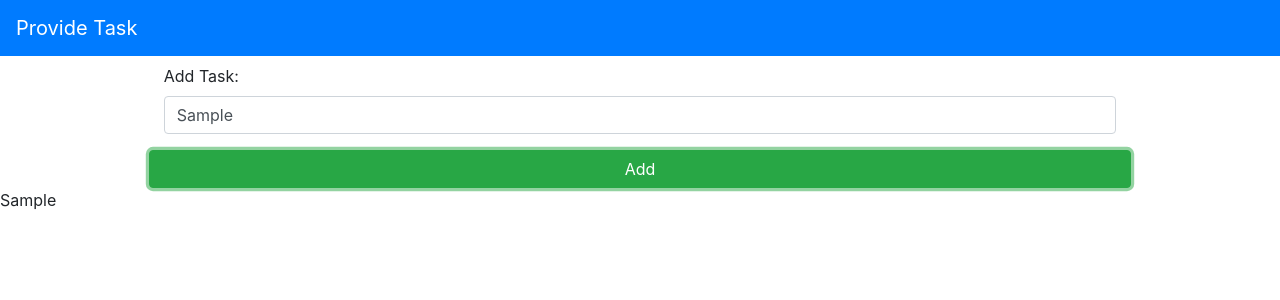
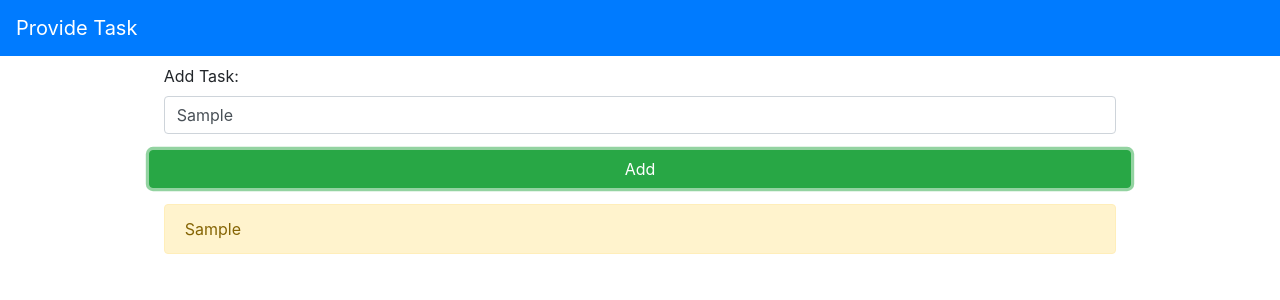
Before and after one commit to juanfoncuberta/providetask, a Vue app: page / in a window 1280 px wide. Both pictures are taken after typing "Sample" into the empty fields and a click on the button "Add". Shown: the top 300 px of the page. Built offline with nearby package versions, Linux system fonts and the light colour scheme.

Commit message:
Creating task alert

```diff
--- a/src/components/TaskList.vue
+++ b/src/components/TaskList.vue
@@ -1,9 +1,11 @@
 <template>
-   <div class="row">
+   <div class="row d mt-3 d-flex justify-content-center">
       <div
-        class="col-12"
+        class="col-9"
         v-for="task in taskList" :key="task">
-            {{task}}
+            <div class="alert alert-warning" role="alert">
+                    {{task}}
+            </div>
       </div>
   </div>
 </template>
```
